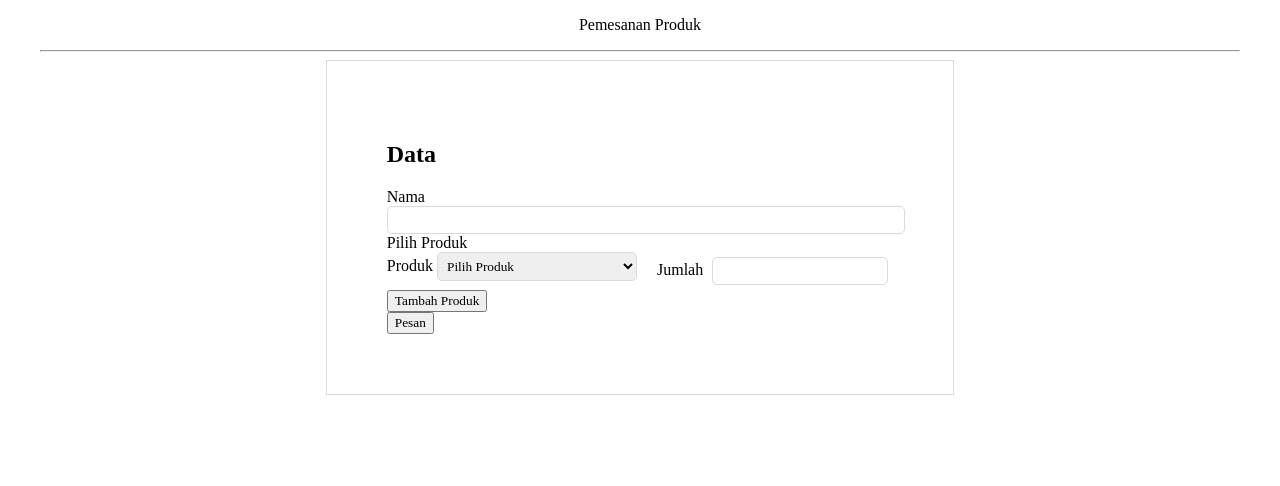
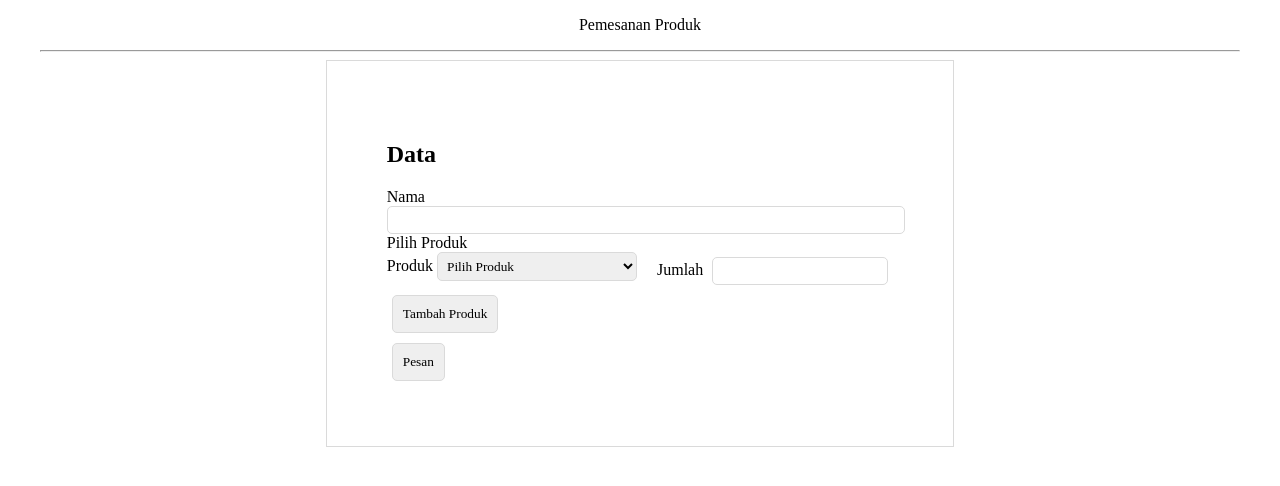
Before and after one commit to Heiyohana/Prak1-PWL-Jquery, a plain HTML site: page index.html in a window 1280 px wide. Drawn offline with Linux system fonts and the light colour scheme.

Commit message:
Update style.css

```diff
--- a/style.css
+++ b/style.css
@@ -52,3 +52,11 @@ select{
 .field-quantity {
     margin: 5px;
 }
+
+button{
+    padding: 10px;
+    margin: 5px;
+    border-radius: 5px;
+    text-align: center;
+    border: 1px solid rgb(218, 218, 218);
+}
```
